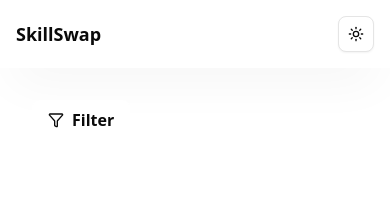
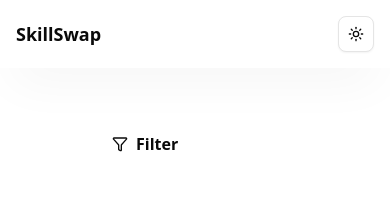
Before and after one commit to lpun-majessica/skill-swap, a Next.js app: page /explore in a window 390 px wide. Shown: the top 214 px of the page. Built offline with nearby package versions, Linux system fonts and the light colour scheme.

Commit message:
Adjust color for filter_components

```diff
--- a/src/app/explore/page.js
+++ b/src/app/explore/page.js
@@ -1,19 +1,26 @@
 "use client";
-
 import Filter from "@/components/ui/filter";
 import USERS from "@/lib/data/users";
 
 export default function ExplorePage() {
   return (
-    <div className="flex flex-col min-h-screen p-4 sm:p-15">
+    <div className="flex flex-row items-start min-h-screen px-20 py-10">
       {/* Filter */}
-      <div>
-        <Filter onFilterChange={(userIds) => {
-          console.log("Show these users:", userIds);
-        }} />
-      </div>
+      <div className="flex flex-col items-center mr-8">
+        {/* <h1 className="text-4xl font-bold mb-4">Filter</h1> */}
+        {/* <p className="mb-8">Select your preferences.</p> */}
+        {/* <div className="bg-white shadow-md rounded-lg p-4 w-full"> */}
+          {/* <h2 className="text-xl font-bold mb-4">Filter Options</h2> */}
+          <Filter
+            onFilterChange={(userIds) => {
+              console.log("Show these users:", userIds);
+            }}
+          />
+        </div>
+      {/* </div> */}
 
       {/* Main content */}
+
     </div>
   );
 }
```
